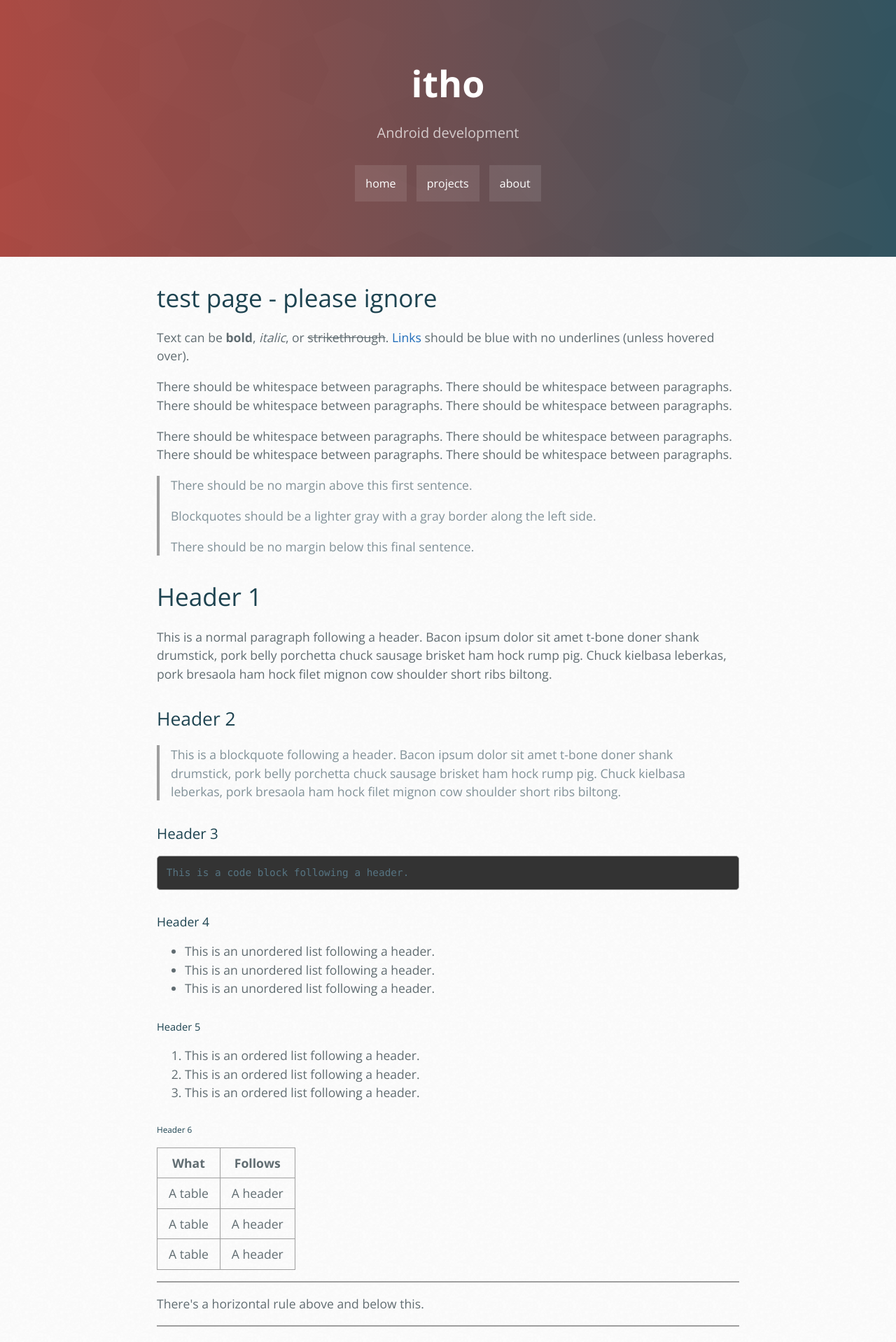
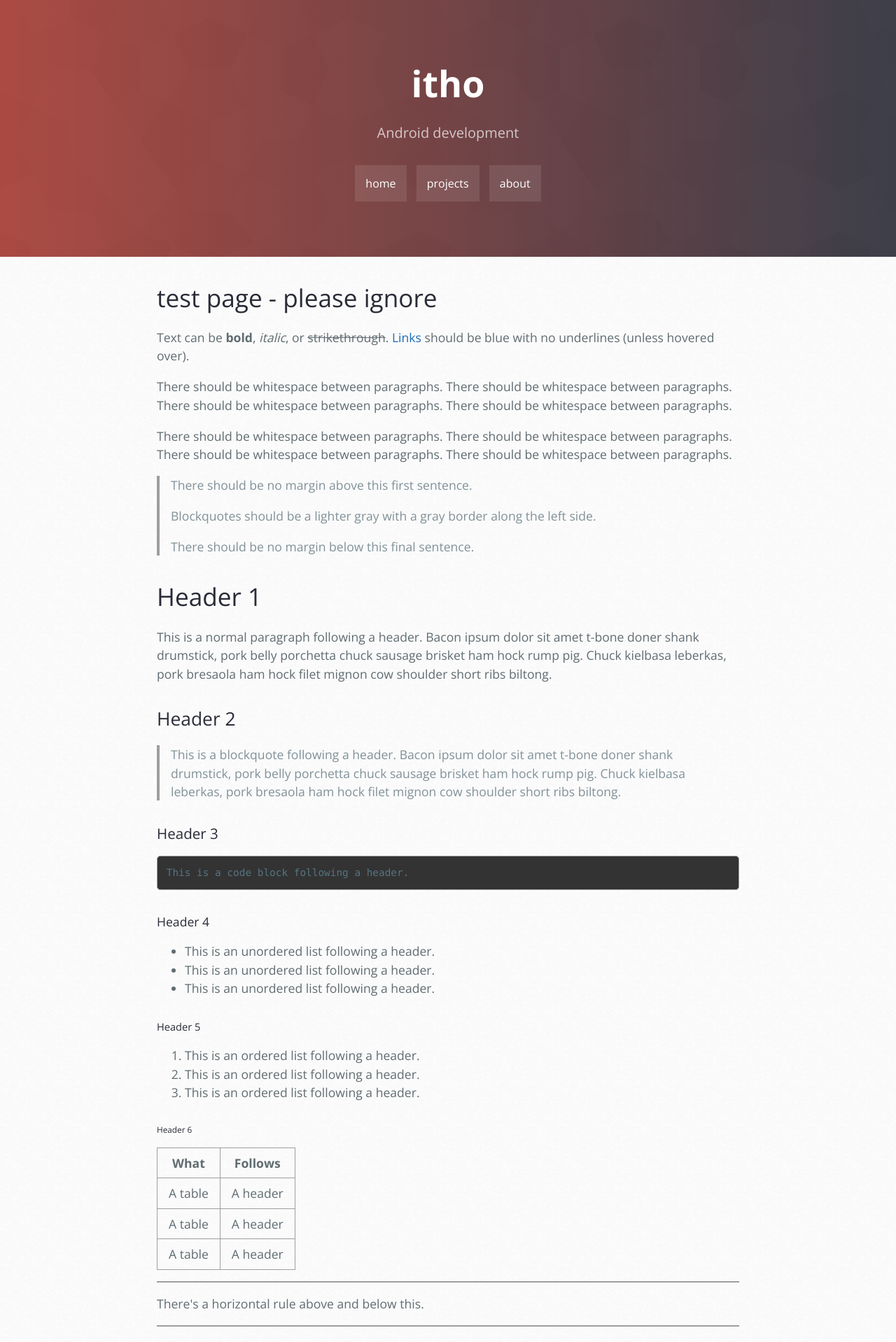
Before and after one commit to itho/itho.github.io, a Jekyll site: the page built from test/index.html, in a window 1280 px wide. Shown: the top 1918 px of the page at 70% size. Built offline with Jekyll 4.4.1, drawn with Linux system fonts in a browser that asks for light colours; some web fonts are replaced.

Commit message:
Update bg color

```diff
--- a/_includes/head.html
+++ b/_includes/head.html
@@ -2,7 +2,7 @@
   <meta charset="UTF-8">
   <meta name="viewport" content="width=device-width, initial-scale=1">
   <!-- chrome theme -->
-  <meta name="theme-color" content="#1D4350">
+  <meta name="theme-color" content="#292b37">
   <!-- google site verification -->
   <meta name="google-site-verification" content="zDxEnxB1mf7NYRF6jUfz4Eu99RGTX3QR7rYmqSWMjME" />
   <!-- fonts -->
--- a/_sass/main.scss
+++ b/_sass/main.scss
@@ -61,10 +61,10 @@ a:hover {
   color: #fff;
   text-align: center;
   /* itho theme gradient */
-  background: #1D4350; /* fallback for old browsers */
-  background: -webkit-linear-gradient(to left, #1D4350 , #A43931); /* Chrome 10-25, Safari 5.1-6 */
-  background: linear-gradient(to left, #1D4350 , #A43931); /* W3C, IE 10+/ Edge, Firefox 16+, Chrome 26+, Opera 12+, Safari 7+ */
-  background-image:  url(/images/theme/congruent_pentagon_10.png), linear-gradient(to left, #1D4350 , #A43931); /* W3C */
+  background: #292b37; /* fallback for old browsers */
+  background: -webkit-linear-gradient(to left, #292b37 , #A43931); /* Chrome 10-25, Safari 5.1-6 */
+  background: linear-gradient(to left, #292b37 , #A43931); /* W3C, IE 10+/ Edge, Firefox 16+, Chrome 26+, Opera 12+, Safari 7+ */
+  background-image:  url(/images/theme/congruent_pentagon_10.png), linear-gradient(to left, #292b37 , #A43931); /* W3C */
 }
 
 @media screen and (min-width: 64em) {
@@ -177,7 +177,7 @@ a:hover {
   margin-bottom: 1rem;
   font-weight: normal;
   /* theme default #159957 */
-  color: #1D4350;
+  color: #292b37;
 }
 
 .main-content p {
```
